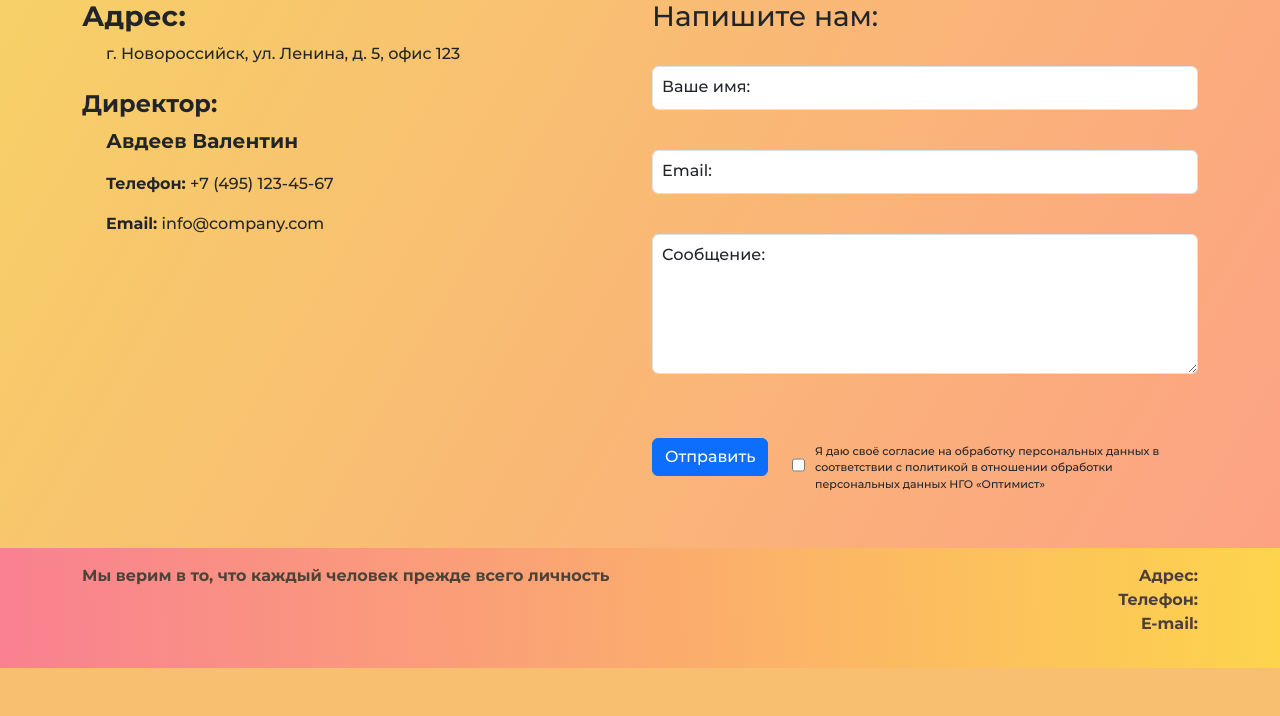
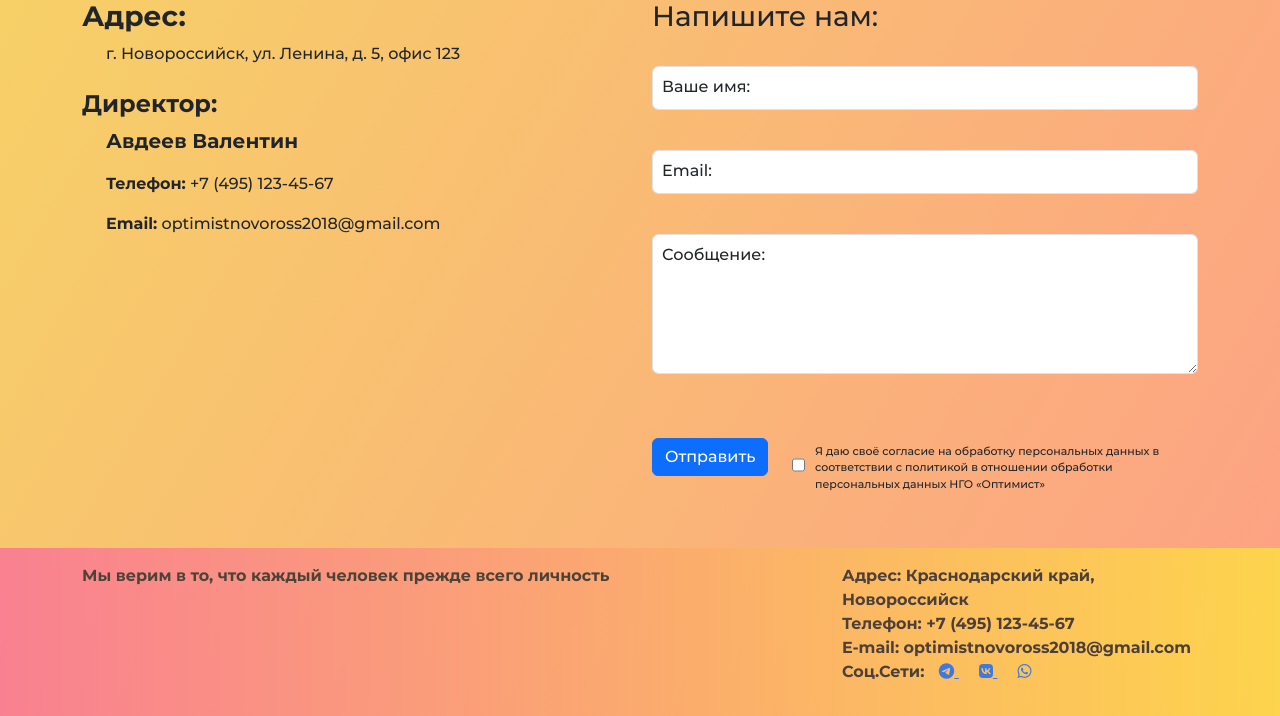
Before and after one commit to SergeiNaum/novoross_society, a Django app: page /contacts/ in a window 1280 px wide. Shown: the part 169-885 px from the top of the page. Before the commit the page ends 837 px from the top, so only its background shows below. Run offline with Django 4.2, Linux system fonts and the light colour scheme; some libraries are stand-ins or nearby versions.

Commit message:
add socials icons in footer.html

```diff
--- a/society_main/static/society_main/css/style.css
+++ b/society_main/static/society_main/css/style.css
@@ -257,3 +257,24 @@ ul.tags-list li a {
 	font-size: 16px;
 	border: 1px solid #aaa;
 }
+
+.social-icons {
+  display: inline-block;;
+  justify-content: center;
+}
+
+
+
+.social-icons a {
+  margin: 0 10px;
+}
+
+.social-icons img {
+  width: 32px;
+  height: 32px;
+  transition: transform 0.3s;
+}
+
+.social-icons a:hover img {
+  transform: scale(1.2);
+}
--- a/society_main/templates/society_main/components/footer.html
+++ b/society_main/templates/society_main/components/footer.html
@@ -1,14 +1,28 @@
   <footer class="bg-light py-3 mt-5">
     <div class="container">
       <div class="row">
-        <div class="col-md-6 text-center text-md-start">
+        <div class="col-md-8 text-center text-md-start">
           <p class="fw-bold">Мы верим в то, что каждый человек прежде всего личность</p>
         </div>
-        <div class="col-md-6 text-center text-md-end">
-          <p class="fw-bold">Адрес: <br>
-            Телефон: <br>
-            E-mail:
+        <div class="col-md-4 text-center text-md-start">
+          <p class="fw-bold ms-auto">
+            Адрес: Краснодарский край, Новороссийск <br>
+            Телефон: +7 (495) 123-45-67 <br>
+            E-mail: optimistnovoross2018@gmail.com <br>
+            Соц.Сети:
+            <span class="social-icons">
+              <a href="https://t.me/django_selfedu" target="_blank">
+                <i class="fa-brands fa-telegram"></i>
+              </a>
+              <a href="https://vk.com/id662546453" target="_blank">
+                <i class="fa-brands fa-vk"></i>
+              </a>
+              <a href="#" target="_blank">
+               <i class="fa-brands fa-whatsapp"></i>
+              </a>
+            </span>
           </p>
+
         </div>
       </div>
     </div>
--- a/society_main/templates/society_main/contacts.html
+++ b/society_main/templates/society_main/contacts.html
@@ -21,7 +21,7 @@
   <h4 class="mt-4"><span class="fw-bold">Директор:</span></h4>
   <p class="ms-4 fs-5 fw-bold">Авдеев Валентин</p>
   <p class="ms-4"><span class="fw-bold">Телефон:</span> +7 (495) 123-45-67</p>
-  <p class="ms-4"><span class="fw-bold">Email:</span> info@company.com</p>
+  <p class="ms-4"><span class="fw-bold">Email:</span> optimistnovoross2018@gmail.com</p>
 
 </div>
 
```
